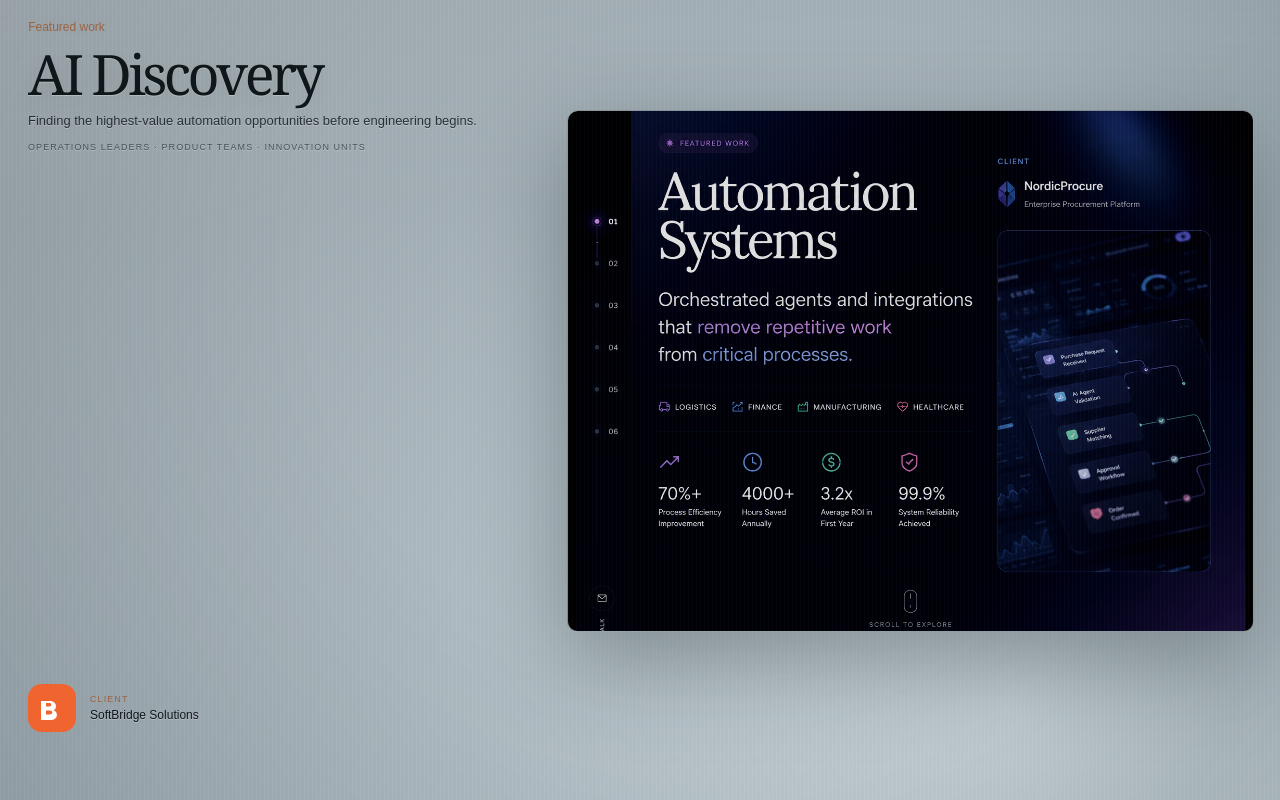
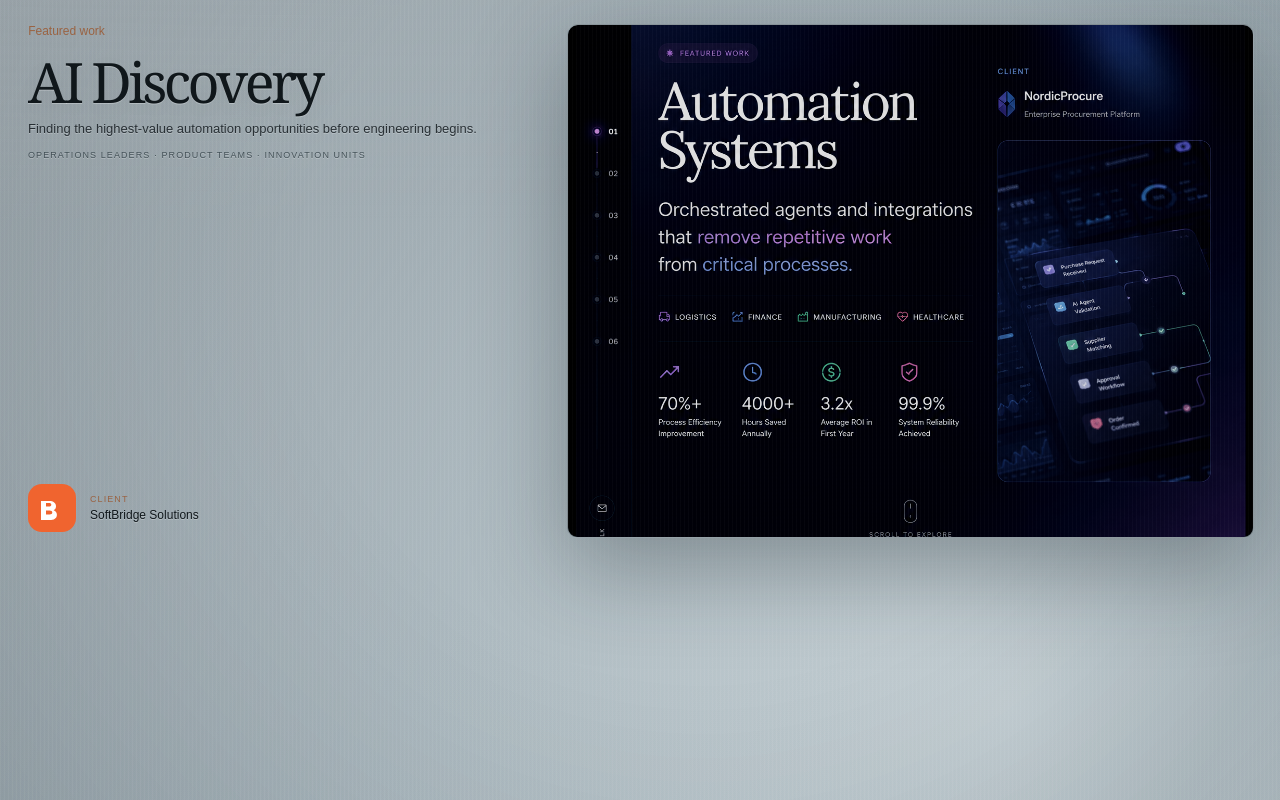
Before and after one commit to Dpehect/Trionn, a Next.js app: page /cases/ai-software-development-finland in a window 1280 px wide. Shown: the top 800 px of the page. Built offline with nearby package versions, Linux system fonts and the light colour scheme.

Commit message:
alignment detay

```diff
--- a/components/case-study-page.module.css
+++ b/components/case-study-page.module.css
@@ -967,3 +967,93 @@
 .container:has(.introText:empty) .workGrid {
   align-self: stretch;
 }
+
+
+/* First section alignment correction — structure and GSAP motion unchanged */
+.container:has(.introText:empty) {
+  display: grid;
+  grid-template-rows: minmax(0, 1fr) auto;
+  height: 100%;
+  padding-top: clamp(22px, 3vh, 36px);
+  padding-bottom: clamp(18px, 2.4vh, 30px);
+}
+
+.container:has(.introText:empty) .workGrid {
+  height: 100%;
+  min-height: 0;
+  align-items: start;
+  padding-top: 0;
+}
+
+.container:has(.introText:empty) .workContent {
+  align-self: stretch;
+  min-height: 0;
+  height: min(68vh, 580px);
+  padding-top: 0;
+  padding-bottom: 0;
+}
+
+.container:has(.introText:empty) .mediaArea {
+  align-self: start;
+  height: min(68vh, 580px);
+  min-height: 460px;
+  max-height: 580px;
+}
+
+.container:has(.introText:empty) .featuredLabel {
+  margin-top: 0;
+}
+
+.container:has(.introText:empty) .featuredTitleGroup {
+  margin-top: clamp(16px, 2.2vh, 26px);
+}
+
+.container:has(.introText:empty) .clientGroup {
+  bottom: 0;
+}
+
+.container:has(.introText:empty) .ctaRow {
+  align-self: end;
+}
+
+@media (max-height: 900px) and (min-width: 801px) {
+  .container:has(.introText:empty) .workContent,
+  .container:has(.introText:empty) .mediaArea {
+    height: min(64vh, 520px);
+    min-height: 420px;
+    max-height: 520px;
+  }
+}
+
+@media (max-height: 760px) and (min-width: 801px) {
+  .container:has(.introText:empty) .workContent,
+  .container:has(.introText:empty) .mediaArea {
+    height: min(61vh, 455px);
+    min-height: 360px;
+    max-height: 455px;
+  }
+}
+
+@media (max-width: 800px) {
+  .container:has(.introText:empty) {
+    padding-top: 18px;
+    grid-template-rows: minmax(0, 1fr) auto;
+  }
+
+  .container:has(.introText:empty) .workGrid {
+    grid-template-rows: minmax(210px, 38%) minmax(0, 62%);
+    align-items: stretch;
+  }
+
+  .container:has(.introText:empty) .workContent {
+    height: auto;
+    min-height: 0;
+  }
+
+  .container:has(.introText:empty) .mediaArea {
+    height: 100%;
+    min-height: 0;
+    max-height: none;
+    align-self: stretch;
+  }
+}
```
Also changed, not shown: 1 other file (tests, documents, lock files or other folders).
